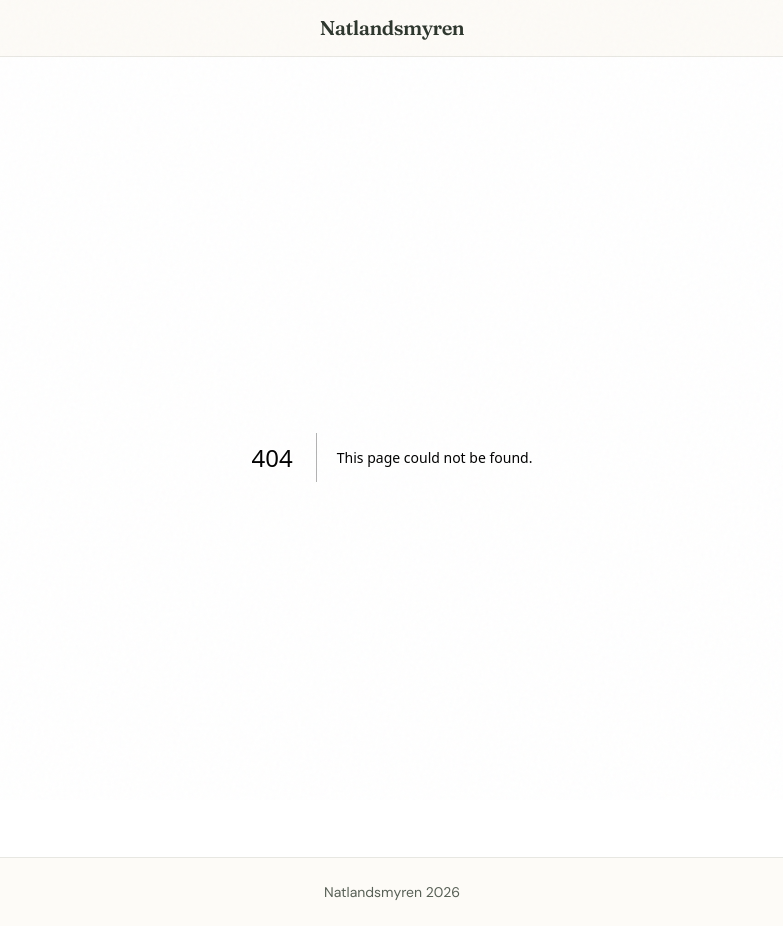
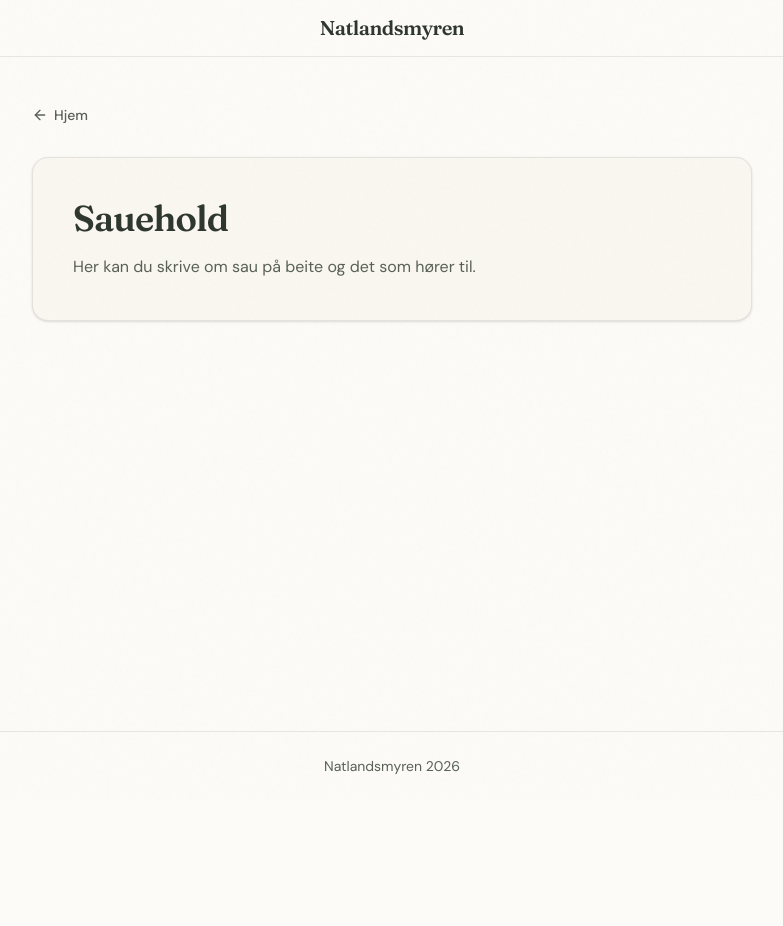
Before and after one commit to eirnat/Natlandsmyren, a Next.js app: page /sauehold in a window 1280 px wide. Before the commit this address had no page. Shown: the whole page, without its empty margins (248-1031 px from the left). After the commit the page ends 800 px from the top, so only its background shows below. Built offline with nearby package versions, Linux system fonts and the light colour scheme.

Commit message:
Nye undersider

```diff
--- /dev/null
+++ b/app/birøkt/page.tsx
@@ -0,0 +1,31 @@
+import type { Metadata } from "next";
+import Link from "next/link";
+import { ArrowLeft } from "lucide-react";
+import { GARD_NAVN } from "../lib/gard";
+
+export const metadata: Metadata = {
+  title: `Birøkt – ${GARD_NAVN}`,
+  description: `Birøkt på ${GARD_NAVN}.`,
+};
+
+export default function BiroktPage() {
+  return (
+    <div className="mx-auto max-w-3xl px-4 py-8 text-[#2d362d] sm:px-5 md:px-6 md:py-12">
+      <Link
+        href="/"
+        className="mb-6 inline-flex items-center gap-1.5 text-sm font-medium text-[#586056] transition hover:text-[#2d362d] md:mb-8"
+      >
+        <ArrowLeft className="h-4 w-4" aria-hidden />
+        Hjem
+      </Link>
+      <article className="rounded-2xl border border-[#2d362d]/10 bg-[#faf7f1] p-6 shadow-sm sm:p-8 md:p-10">
+        <h1 className="font-display text-2xl font-semibold tracking-tight sm:text-3xl md:text-4xl">
+          Birøkt
+        </h1>
+        <p className="mt-4 text-sm leading-relaxed text-[#586056] sm:text-base">
+          Her kan du skrive om bikuber, honning og sesongen på gården.
+        </p>
+      </article>
+    </div>
+  );
+}
--- /dev/null
+++ b/app/hønsehold/page.tsx
@@ -0,0 +1,31 @@
+import type { Metadata } from "next";
+import Link from "next/link";
+import { ArrowLeft } from "lucide-react";
+import { GARD_NAVN } from "../lib/gard";
+
+export const metadata: Metadata = {
+  title: `Hønsehold – ${GARD_NAVN}`,
+  description: `Hønsehold på ${GARD_NAVN}.`,
+};
+
+export default function HonseholdPage() {
+  return (
+    <div className="mx-auto max-w-3xl px-4 py-8 text-[#2d362d] sm:px-5 md:px-6 md:py-12">
+      <Link
+        href="/"
+        className="mb-6 inline-flex items-center gap-1.5 text-sm font-medium text-[#586056] transition hover:text-[#2d362d] md:mb-8"
+      >
+        <ArrowLeft className="h-4 w-4" aria-hidden />
+        Hjem
+      </Link>
+      <article className="rounded-2xl border border-[#2d362d]/10 bg-[#faf7f1] p-6 shadow-sm sm:p-8 md:p-10">
+        <h1 className="font-display text-2xl font-semibold tracking-tight sm:text-3xl md:text-4xl">
+          Hønsehold
+        </h1>
+        <p className="mt-4 text-sm leading-relaxed text-[#586056] sm:text-base">
+          Her kan du skrive om hønene, hagen og egg til huset.
+        </p>
+      </article>
+    </div>
+  );
+}
--- a/app/page.tsx
+++ b/app/page.tsx
@@ -1,31 +1,31 @@
 import Image from "next/image";
 import Link from "next/link";
-import { GiBee, GiChicken, GiSheep } from "react-icons/gi";
-import type { IconType } from "react-icons";
+import { Bird, BugBeetle, Cloud } from "phosphor-react";
+import type { Icon } from "phosphor-react";
 
 const aktiviteter: {
   tittel: string;
   beskrivelse: string;
-  ikon: IconType;
+  ikon: Icon;
   href: string;
 }[] = [
   {
     tittel: "Birøkt",
     beskrivelse: "Honning og bikuber.",
-    ikon: GiBee,
-    href: "/dyrene",
+    ikon: BugBeetle,
+    href: "/birøkt",
   },
   {
     tittel: "Hønsehold",
     beskrivelse: "Høner og egg.",
-    ikon: GiChicken,
-    href: "/dyrene",
+    ikon: Bird,
+    href: "/hønsehold",
   },
   {
     tittel: "Sauehold",
     beskrivelse: "Sau på beite.",
-    ikon: GiSheep,
-    href: "/dyrene",
+    ikon: Cloud,
+    href: "/sauehold",
   },
 ];
 
@@ -60,7 +60,9 @@ export default function Home() {
                   className="flex min-h-[8.5rem] flex-col items-center justify-center rounded-2xl border border-[#2d362d]/12 bg-[#f8f5ef] px-5 py-6 text-center shadow-sm transition-colors duration-300 ease-out hover:bg-[#ebe4d6] hover:border-[#2d362d]/18 focus-visible:outline focus-visible:outline-2 focus-visible:outline-offset-2 focus-visible:outline-[#5c6b5c] sm:min-h-[9.5rem]"
                 >
                   <Ikon
-                    className="h-9 w-9 shrink-0 text-[#6b5c4a] sm:h-10 sm:w-10"
+                    className="shrink-0 text-[#6b5c4a]"
+                    size={40}
+                    weight="duotone"
                     aria-hidden
                   />
                   <span className="mt-3 text-base font-semibold tracking-tight text-[#2d362d] sm:text-lg">
--- /dev/null
+++ b/app/sauehold/page.tsx
@@ -0,0 +1,31 @@
+import type { Metadata } from "next";
+import Link from "next/link";
+import { ArrowLeft } from "lucide-react";
+import { GARD_NAVN } from "../lib/gard";
+
+export const metadata: Metadata = {
+  title: `Sauehold – ${GARD_NAVN}`,
+  description: `Sauehold på ${GARD_NAVN}.`,
+};
+
+export default function SaueholdPage() {
+  return (
+    <div className="mx-auto max-w-3xl px-4 py-8 text-[#2d362d] sm:px-5 md:px-6 md:py-12">
+      <Link
+        href="/"
+        className="mb-6 inline-flex items-center gap-1.5 text-sm font-medium text-[#586056] transition hover:text-[#2d362d] md:mb-8"
+      >
+        <ArrowLeft className="h-4 w-4" aria-hidden />
+        Hjem
+      </Link>
+      <article className="rounded-2xl border border-[#2d362d]/10 bg-[#faf7f1] p-6 shadow-sm sm:p-8 md:p-10">
+        <h1 className="font-display text-2xl font-semibold tracking-tight sm:text-3xl md:text-4xl">
+          Sauehold
+        </h1>
+        <p className="mt-4 text-sm leading-relaxed text-[#586056] sm:text-base">
+          Her kan du skrive om sau på beite og det som hører til.
+        </p>
+      </article>
+    </div>
+  );
+}
```
Also changed, not shown: 1 other file (tests, documents, lock files or other folders).
